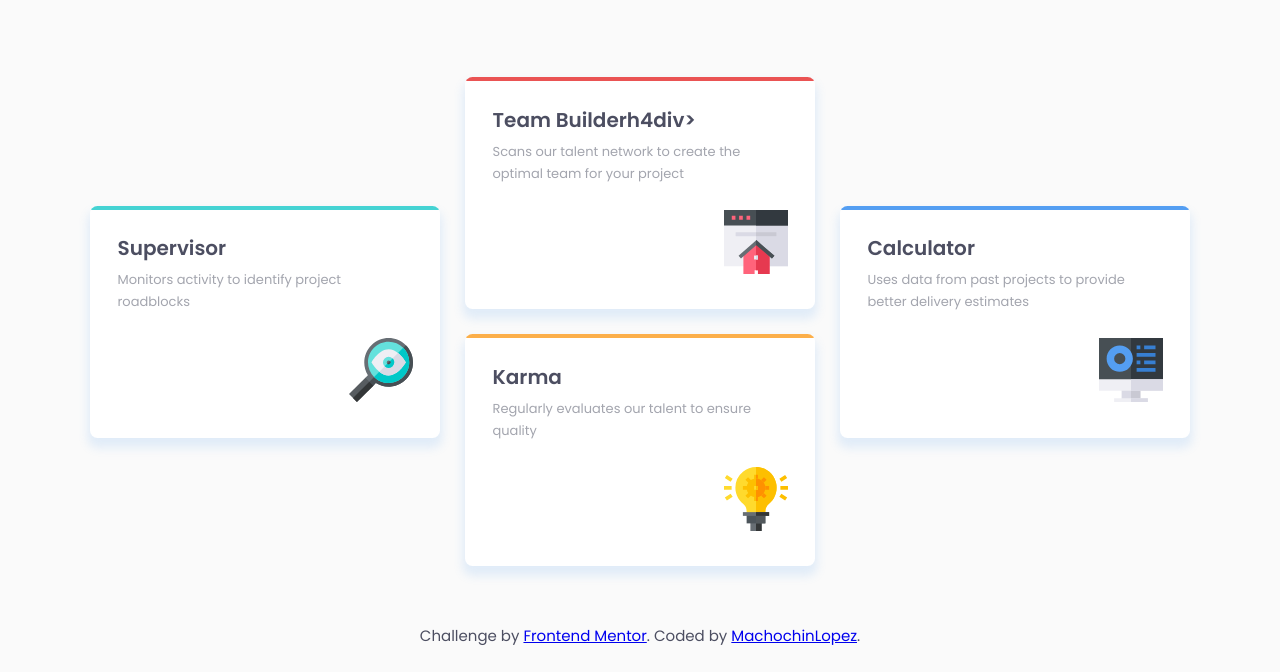
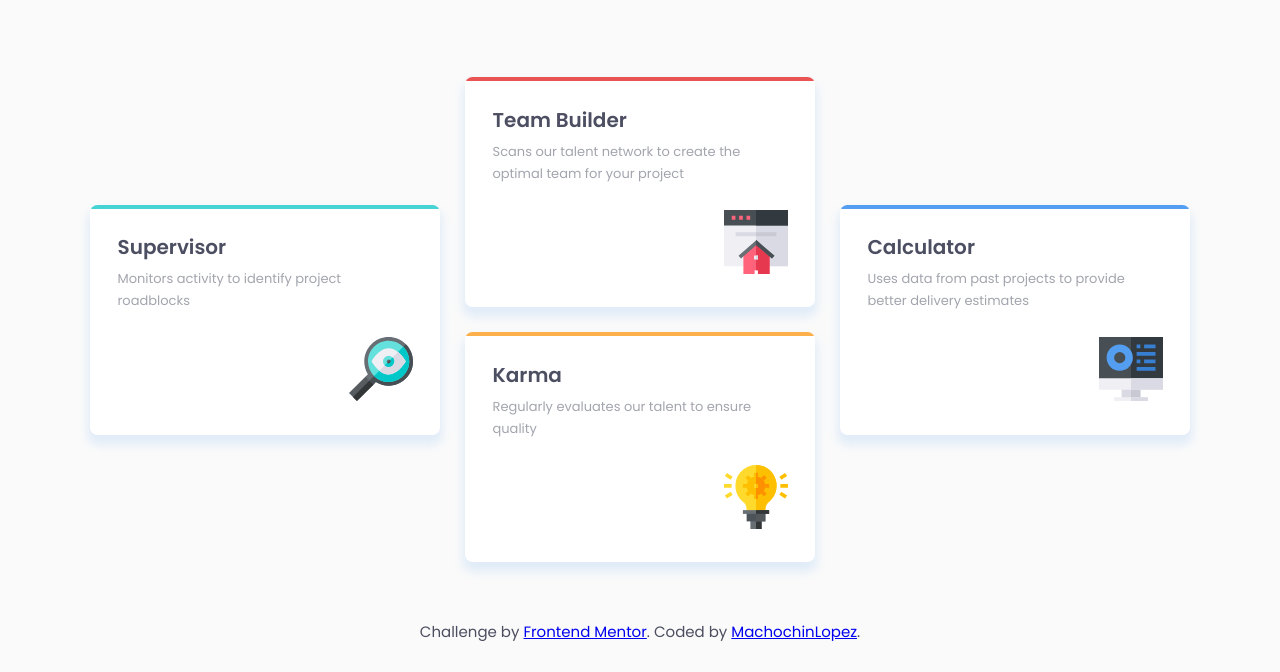
Before and after one commit to MachochinLopez/fem-four-card-feature-section, a website: page src/index.html in a window 1280 px wide. Shown: the part 266-938 px from the top of the page. Drawn offline with Linux system fonts and the light colour scheme.

Commit message:
Corrección de título del card.

```diff
--- a/src/index.html
+++ b/src/index.html
@@ -27,7 +27,7 @@
         </div>
       </article>
       <article class="fcf-card fcf-card--red">
-        <h4 class="fcf-card__title">Team Builderh4div>
+        <h4 class="fcf-card__title">Team Builder<h4>
         <div class="fcf-card__description">Scans our talent network to create the optimal team for your project</div>
         <div class="fcf-card__image">
           <img alt="Team Builder Icon" class="fcf-card__image-icon" src="images/icon-team-builder.svg">
```
